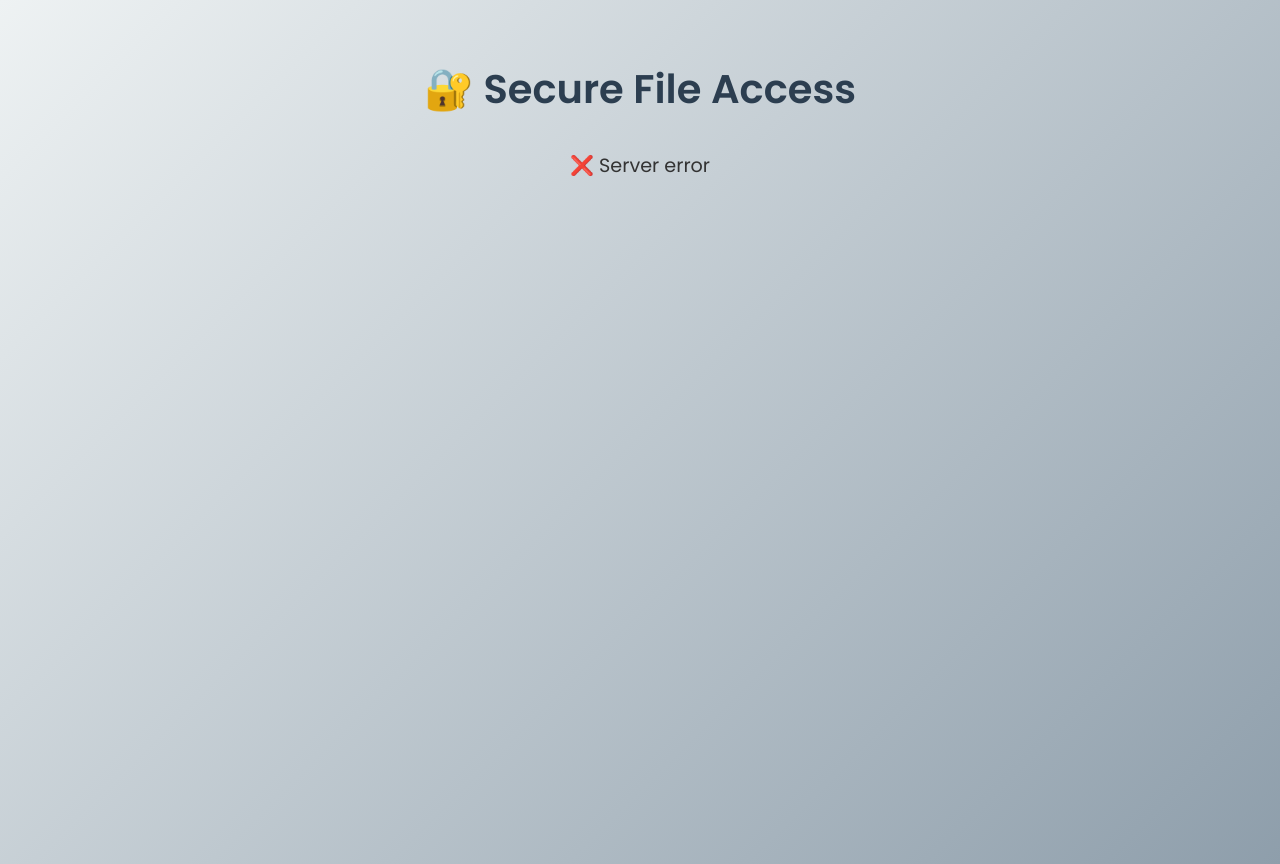
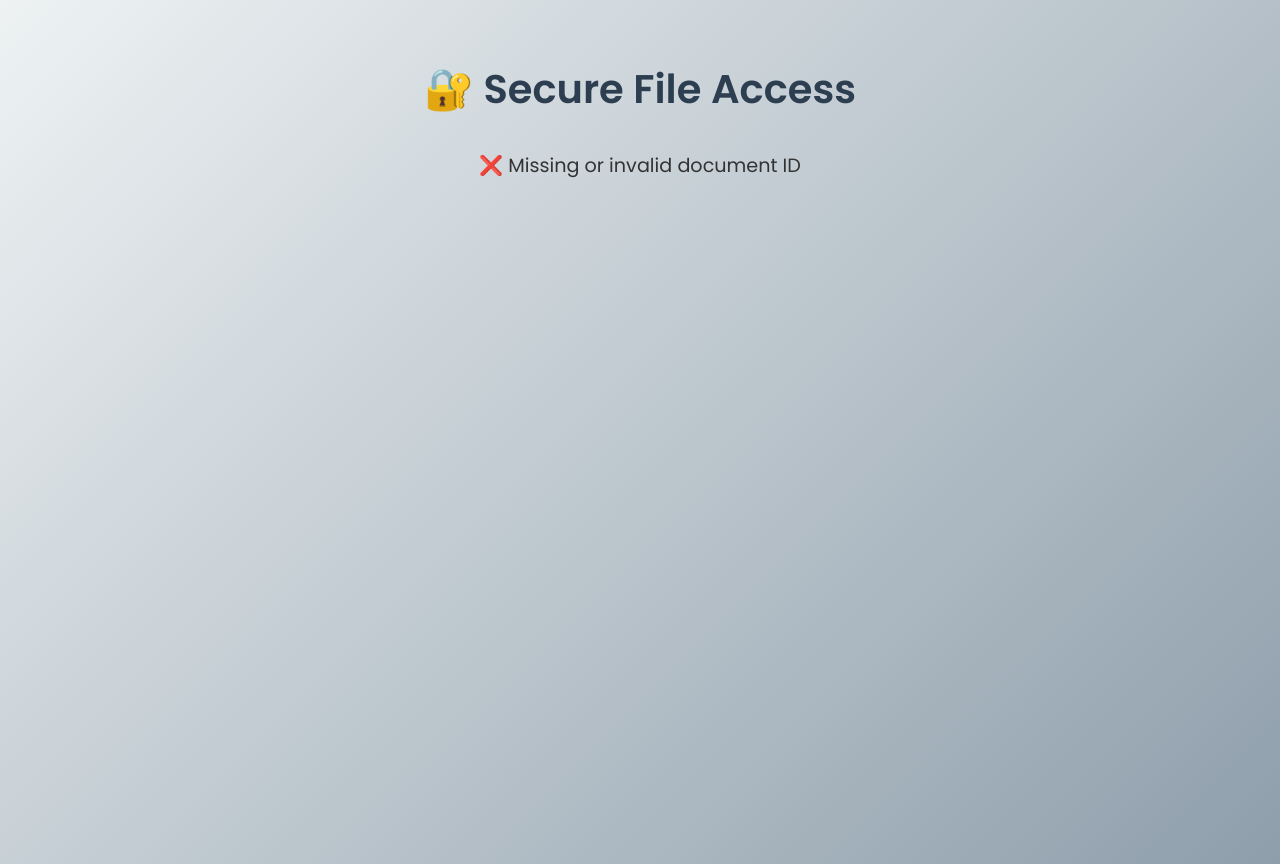
Before and after one commit to nikhilnanapawar/QRShare., a plain HTML site: page client/shared.html in a window 1280 px wide. Drawn offline with Linux system fonts and the light colour scheme; no server answers.

Commit message:
Update shared.html

```diff
--- a/client/shared.html
+++ b/client/shared.html
@@ -103,6 +103,11 @@
     const API = "https://qrshare-cip8.onrender.com";
     const params = new URLSearchParams(window.location.search);
     const docId = params.get('docId');
+     if (!docId) {
+     document.getElementById('status').innerText = '❌ Missing or invalid document ID';
+     throw new Error('Missing docId in URL');
+     }
+
     let matchedFile = null;
 
     async function fetchFileMeta() {
```
